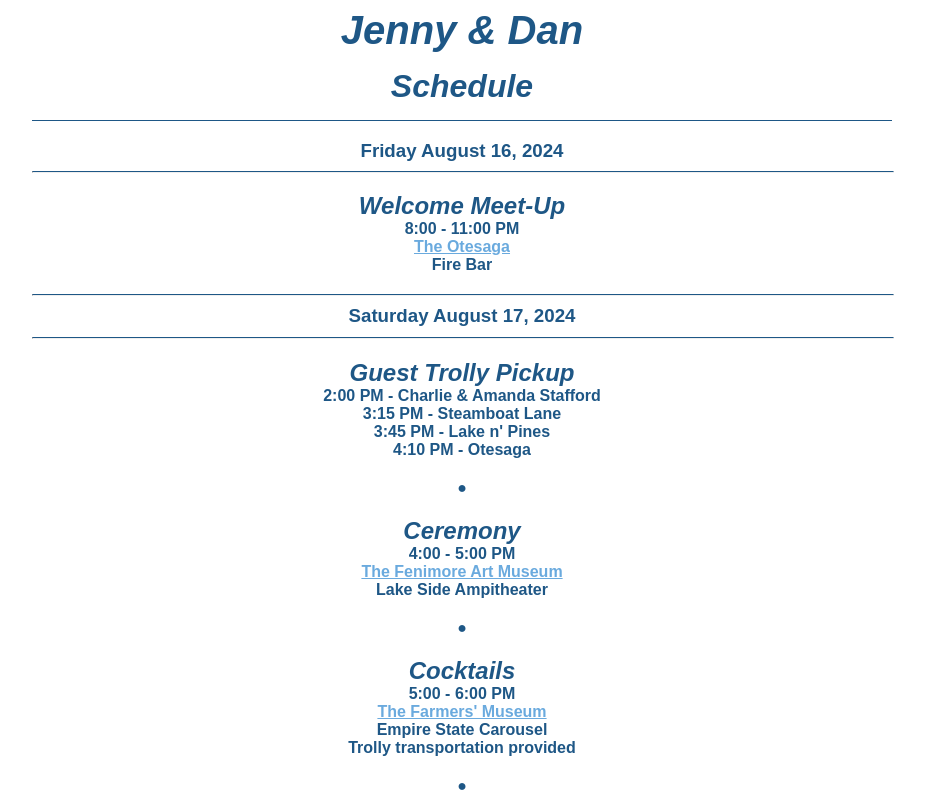
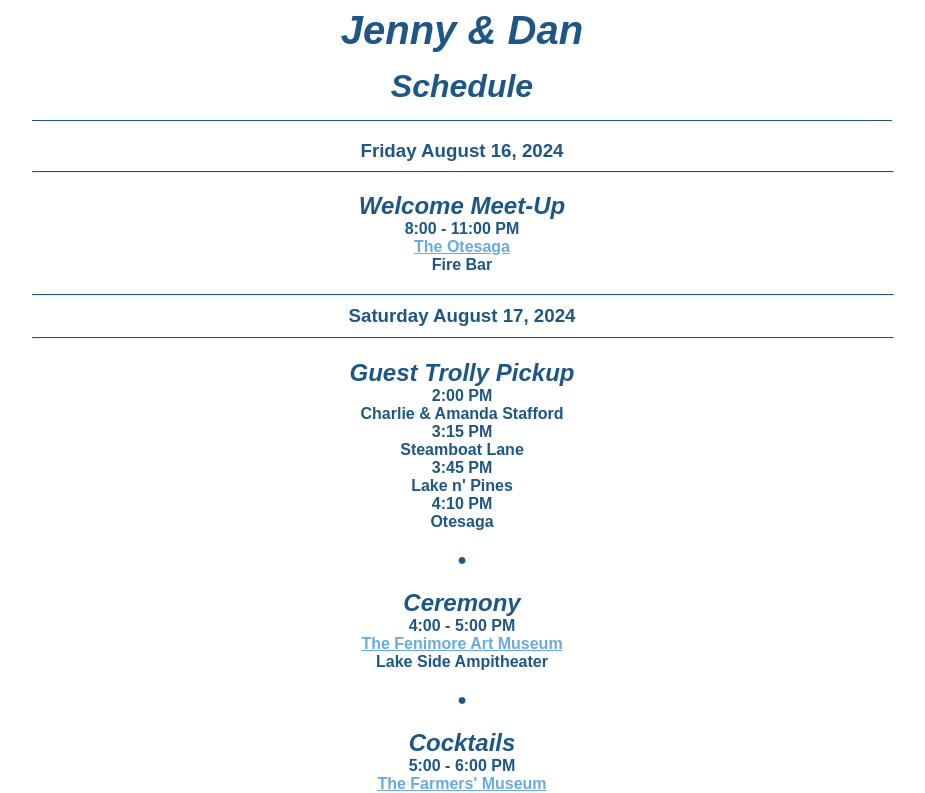
Before and after one commit to danomoseley/jennydan, a SvelteKit app: page /schedule in a window 1280 px wide. Shown: the top 793 px of the page, without its empty margins (178-1103 px from the left). Built offline with nearby package versions, Linux system fonts and the light colour scheme.

Commit message:
Update trolly schedule formatting

```diff
--- a/src/routes/schedule/+page.svelte
+++ b/src/routes/schedule/+page.svelte
@@ -28,10 +28,14 @@
         <li>
           <ul>
             <li class="fancy">Guest Trolly Pickup</li>
-            <li>2:00 PM - Charlie & Amanda Stafford</li>
-            <li>3:15 PM - Steamboat Lane</li>
-            <li>3:45 PM - Lake n' Pines</li>
-            <li>4:10 PM - Otesaga</li>
+            <li>2:00 PM</li>
+            <li>Charlie & Amanda Stafford</li>
+            <li>3:15 PM</li>
+            <li>Steamboat Lane</li>
+            <li>3:45 PM</li>
+            <li>Lake n' Pines</li>
+            <li>4:10 PM</li>
+            <li>Otesaga</li>
           </ul>
         </li>
         <li>&#9679;</li>
```
